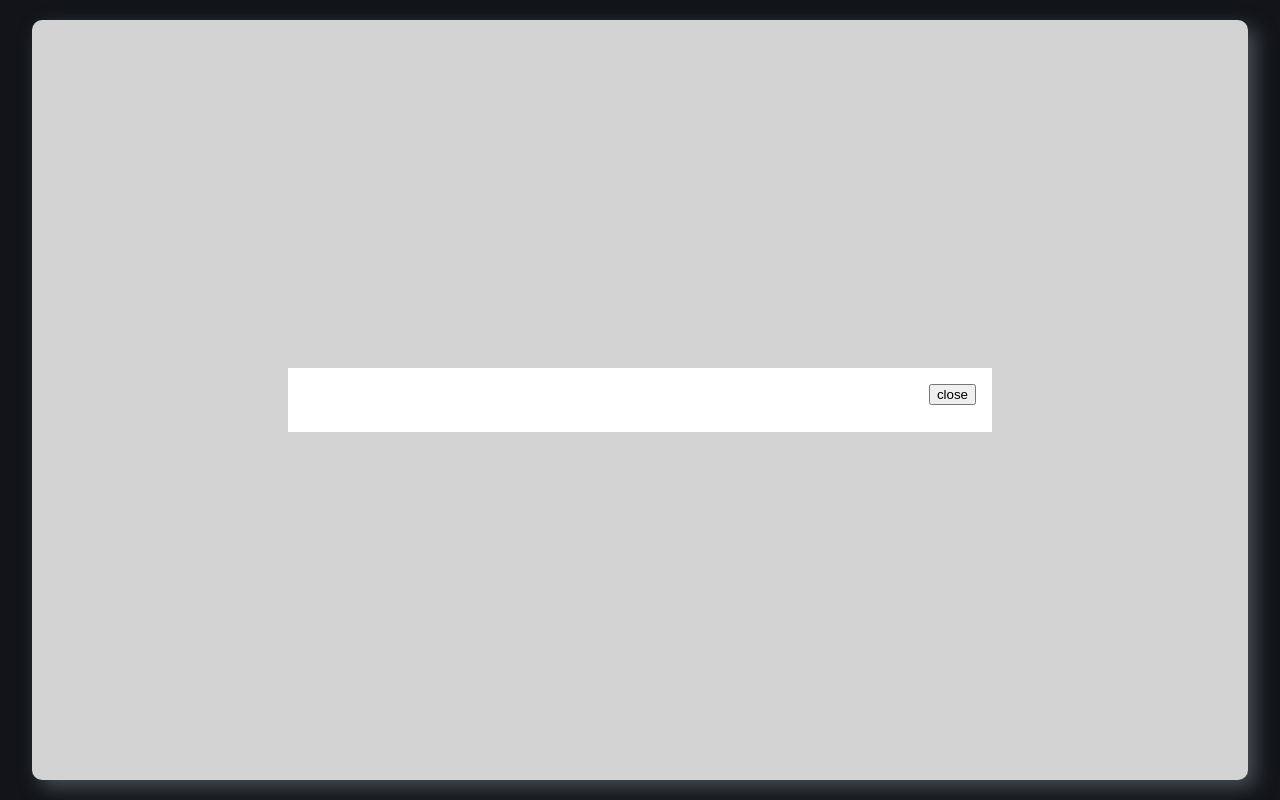
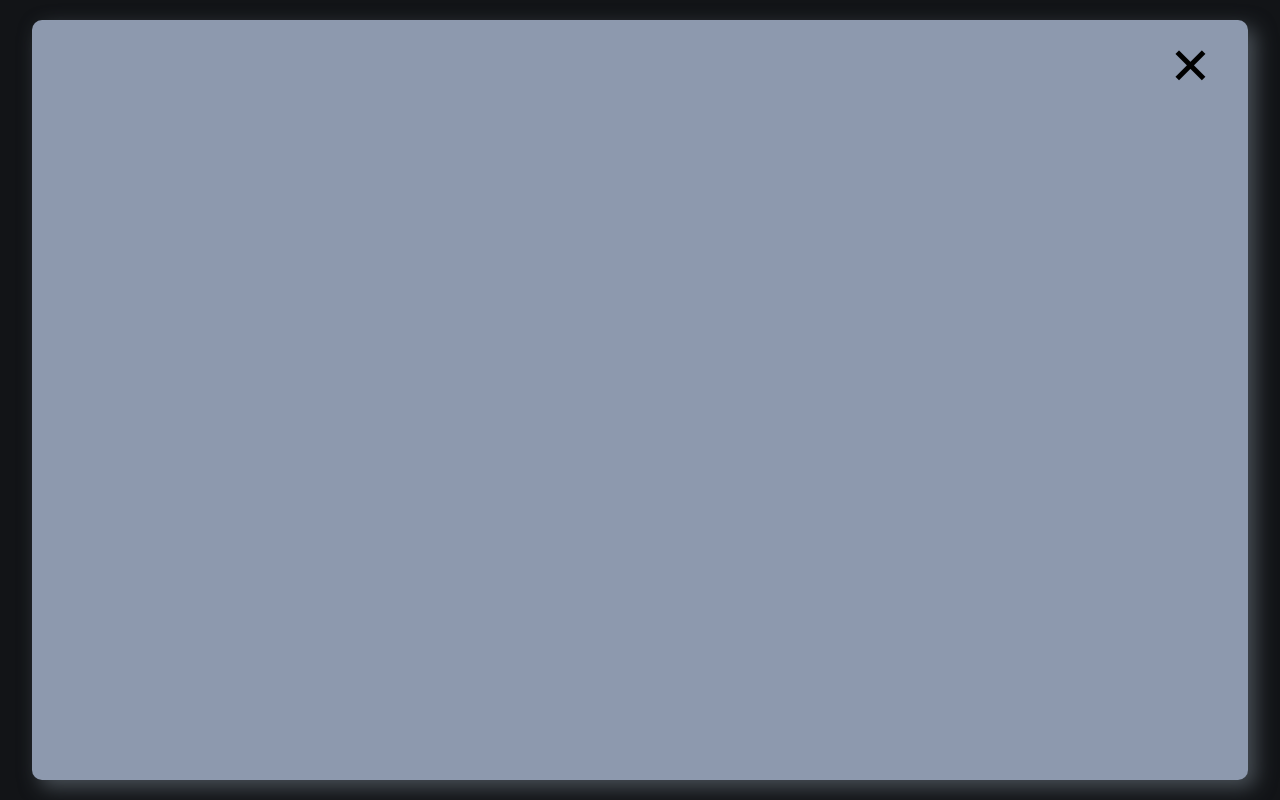
Before and after one commit to giuseppi/giuseppipelayo.com, a React (Create React App) app: page / in a window 1280 px wide. Both pictures are taken after a click on the button 1074 px from the left and 76 px from the top of the page. Shown: the top 800 px of the page. Built offline with nearby package versions, Linux system fonts and the light colour scheme.

Commit message:
changed popup-inner to -form, changed button

```diff
--- a/src/App.scss
+++ b/src/App.scss
@@ -150,8 +150,9 @@ html {
   margin-top: -47.5vh; /* Negative half of height. */
   margin-left: -47.5vw; /* Negative half of width. */
   text-align: center;
-  background-color: #d3d3d3;
+  background-color: #8d99ae;
   display: flex;
+  flex-direction: row;
   justify-content: center;
   align-items: center;
   z-index: 999;
@@ -159,18 +160,25 @@ html {
   box-shadow: 7.5px 7.5px 20px #495057;
 }
 
-.popup-inner {
-  position: relative;
-  padding: 32px;
-  width: 100%;
-  max-width: 640px;
-  background-color: #fff;
+.popup-form {
 }
 
-.popup-inner .close-btn {
+.close-btn:before {
+  content: "\2715";
+  cursor: pointer;
+  font-size: 4vw;
+  color: black;
+}
+
+.close-btn {
+  border: none;
+  background-color: #8d99ae;
+}
+
+.popup-form .close-btn {
   position: absolute;
-  top: 16px;
-  right: 16px;
+  top: 15px;
+  right: 30px;
 }
 
 /* navbar.js */
--- a/src/components/popup.js
+++ b/src/components/popup.js
@@ -4,12 +4,11 @@ const Popup = (props) => {
   return props.trigger ? (
     <>
       <div className="popup-container">
-        <dsiv className="popup-inner">
-          <button className="close-btn" onClick={() => props.setTrigger(false)}>
-            close
-          </button>
+        <div className="popup-text"></div>
+        <div className="popup-form">
+          <button className="close-btn" onClick={() => props.setTrigger(false)}></button>
           {props.children}
-        </dsiv>
+        </div>
       </div>
     </>
   ) : (
```
